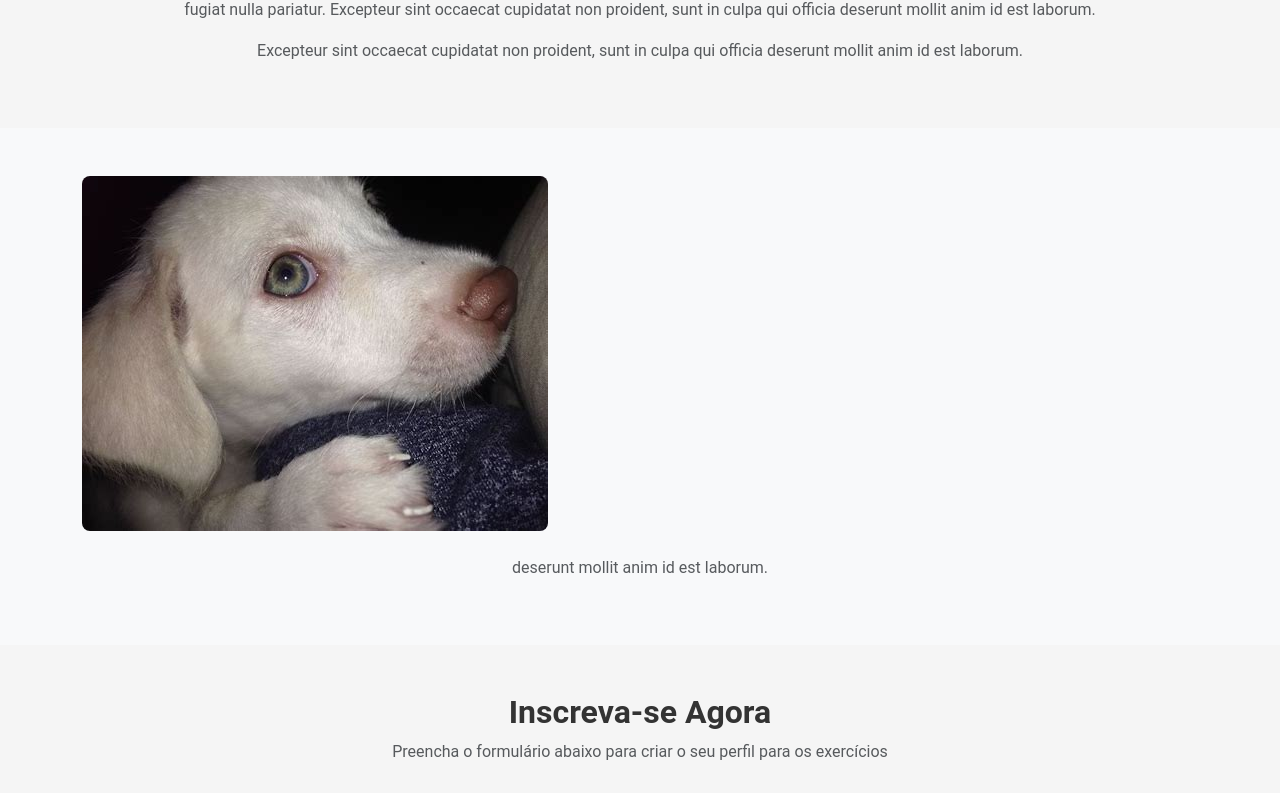
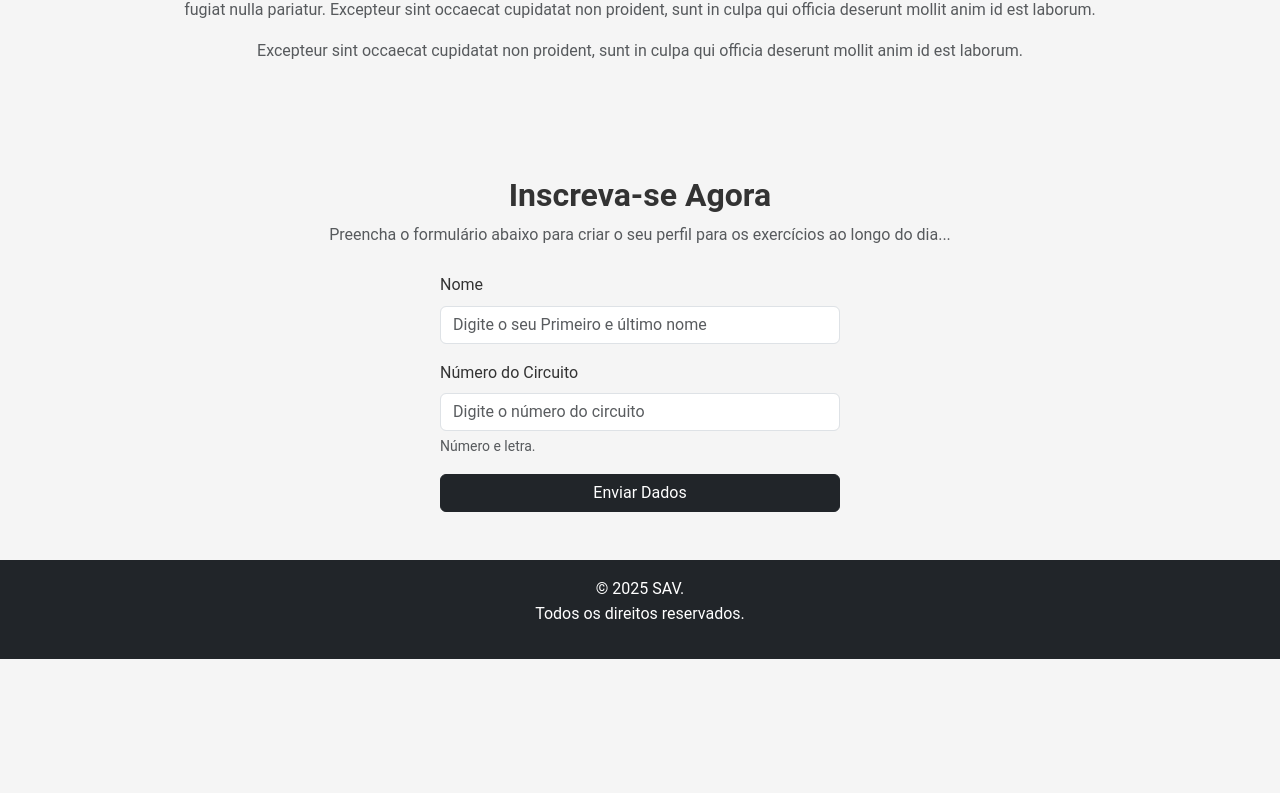
Before and after one commit to aubaro01/Prsocorros, a React (Create React App) app: page / in a window 1280 px wide. Shown: the part 400-1193 px from the top of the page. After the commit the page ends 1059 px from the top, so only its background shows below. Built offline with nearby package versions, Linux system fonts and the light colour scheme.

Commit message:
fix #fb3lykera

```diff
--- a/src/pages/pageMain.js
+++ b/src/pages/pageMain.js
@@ -1,6 +1,6 @@
 import React from "react";
 import "bootstrap/dist/css/bootstrap.min.css";
-import Image from "../../public/imag.jpg";
+//import Image from "../../public/imag.jpg";
 
 export default function LandingPage() {
   const handleSubmit = async (event) => {
@@ -50,34 +50,24 @@ export default function LandingPage() {
           </p>
         </section>
 
-<section className="bg-light py-5">
-  <div className="container text-center">
-      <img src={Image} alt="Imagem do local"/>
-    <p className="text-muted mt-3">
-      deserunt mollit anim id est laborum.
-    </p>
-  </div>
-</section>
-
         <section className="container py-5">
           <div className="text-center mb-4">
             <h2 className="fw-bold">Inscreva-se Agora</h2>
-            <p className="text-muted">Preencha o formulário abaixo para criar o seu perfil para os exercícios</p>
+            <p className="text-muted">Preencha o formulário abaixo para criar o seu perfil para os exercícios ao longo do dia...</p>
           </div>
 
           <form className="mx-auto" style={{ maxWidth: "400px" }} onSubmit={handleSubmit}>
             <div className="mb-3">
               <label htmlFor="nome" className="form-label">Nome</label>
-              <input type="text" id="nome" className="form-control" placeholder="Digite seu nome primeiro e ultimo nome" required />
+              <input type="text" id="nome" className="form-control" placeholder="Digite o seu Primeiro e último nome" required />
             </div>
 
             <div className="mb-3">
               <label htmlFor="circuito" className="form-label">Número do Circuito</label>
-              <input type="text" id="circuito" className="form-control" placeholder="Digite o número do circuito" min="1" required />
-              <div className="form-text">Apenas números são aceitos</div>
+              <input type="text" id="circuito" className="form-control" placeholder="Digite o número do circuito" min="1" max="3" required />
+              <div className="form-text">Número e letra.</div>
             </div>
-
-            <button type="submit" className="btn btn-dark w-100">Enviar Inscrição</button>
+            <button type="submit" className="btn btn-dark w-100">Enviar Dados</button>
           </form>
         </section>
       </main>
```
